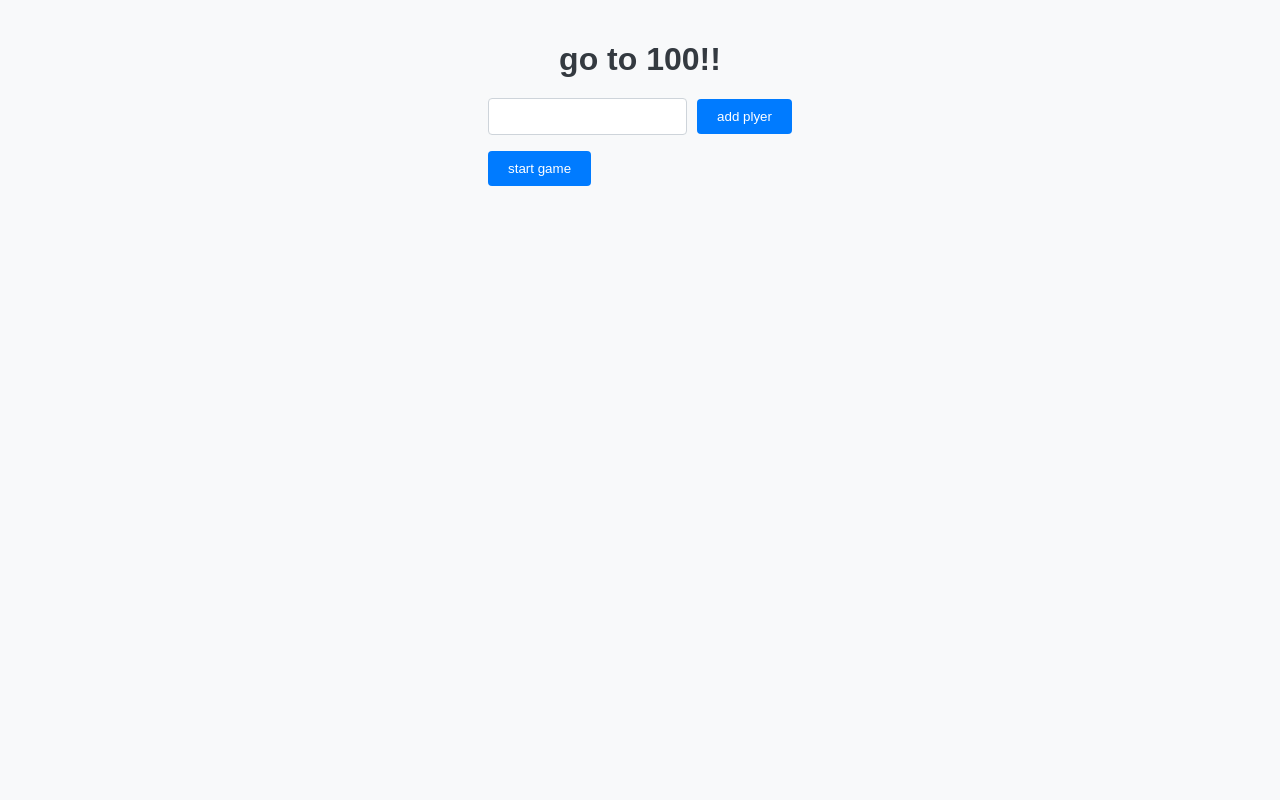
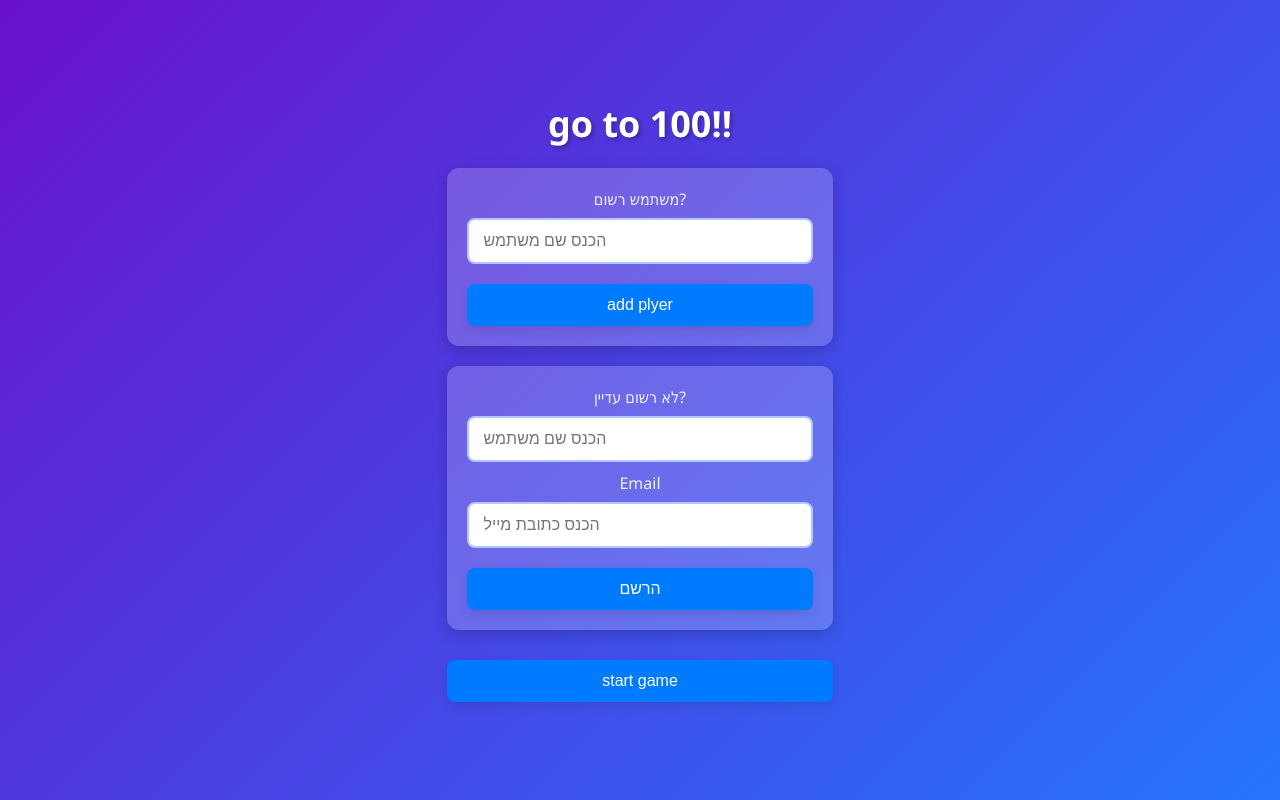
Before and after one commit to Simcha-b/get-to-100, a React (Create React App) app: page / in a window 1280 px wide. Built offline with nearby package versions, Linux system fonts and the light colour scheme.

Commit message:
add BigThree

```diff
--- a/src/App.css
+++ b/src/App.css
@@ -1,70 +1,165 @@
+* {
+  margin: 0;
+  padding: 0;
+  box-sizing: border-box;
+}
+
+/* עיצוב גוף הדף */
 body {
-    font-family: Arial, sans-serif;
-    background-color: #F8F9FA;
-    margin: 0;
-    padding: 20px;
+  font-family: 'Segoe UI', Tahoma, Geneva, Verdana, sans-serif;
+  background: linear-gradient(135deg, #6a11cb, #2575fc);
+  color: #ffffff;
   display: flex;
   justify-content: center;
+  align-items: center;
+  height: 100vh;
+  text-align: center;
+  padding: 20px;
 }
+
+/* עיצוב כותרות */
 h1 {
-    color: #343A40;
-    text-align: center;
+  font-size: 36px;
   margin-bottom: 20px;
+  font-weight: bold;
+  text-shadow: 2px 2px 4px rgba(0, 0, 0, 0.3);
 }
-  input {
-    padding: 10px;
-    margin-right: 10px;
-    border: 1px solid #CED4DA;
-    border-radius: 4px;
+
+h2 {
+  font-size: 24px;
+  margin-bottom: 10px;
+  font-weight: bold;
 }
+
+/* עיצוב טפסים */
+form {
+  background-color: rgba(255, 255, 255, 0.2);
+  padding: 20px;
+  border-radius: 12px;
+  box-shadow: 0 4px 15px rgba(0, 0, 0, 0.2);
+  margin-bottom: 20px;
+  width: 100%;
+  max-width: 400px;
+}
+
+form label {
+  display: block;
+  margin-bottom: 8px;
+  font-size: 16px;
+  color: #f1f1f1;
+}
+
+form input {
+  padding: 12px 15px;
+  margin-bottom: 10px;
+  border: 2px solid #b3c6ff;
+  border-radius: 8px;
+  font-size: 16px;
+  outline: none;
+  transition: border-color 0.3s ease;
+  width: 100%;
+}
+
+form input:focus {
+  border-color: #80aaff;
+}
+
+/* עיצוב כפתורים */
 button {
-    padding: 10px 20px;
+  padding: 12px 20px;
   border: none;
-    border-radius: 4px;
+  border-radius: 8px;
   background-color: #007BFF;
   color: white;
+  font-size: 16px;
   cursor: pointer;
+  box-shadow: 0 4px 10px rgba(0, 0, 0, 0.1);
+  transition: background-color 0.3s ease, transform 0.2s ease;
+  width: 100%;
+  box-sizing: border-box;
+  margin-top: 10px;
 }
+
 button:hover {
   background-color: #0056B3;
+  transform: translateY(-2px);
 }
-  .player-registration {
-    text-align: center;
-    margin-bottom: 20px;
+
+/* עיצוב מיוחד לכפתור ההתחלה */
+.start-game-button {
+  background-color: #00c853;
 }
-  .player-list {
+
+.start-game-button:hover {
+  background-color: #00a152;
+}
+
+/* עיצוב לרשימת שחקנים */
+.plyaerlist ul {
   list-style-type: none;
   padding: 0;
-    margin: 0;
 }
-  .player-list li {
-    padding: 5px;
-    border-bottom: 1px solid #CED4DA;
+
+.plyaerlist li {
+  padding: 8px;
+  background-color: rgba(255, 255, 255, 0.2);
+  border: 1px solid #b3c6ff;
+  margin-bottom: 6px;
+  border-radius: 8px;
+  color: #ffffff;
+  font-size: 16px;
 }
+
+/* עיצוב ללוח המשחק */
 .game-board {
   display: flex;
   flex-wrap: wrap;
   justify-content: space-around;
 }
+
 .player-board {
-    border: 1px solid #CED4DA;
-    border-radius: 4px;
-    padding: 10px;
-    margin: 10px;
+  border: 3px solid #CED4DA;
+  border-radius: 12px;
+  padding: 20px;
+  margin: 20px;
   width: 250px;
   background-color: white;
+  color: #343A40;
   text-align: center;
+  box-shadow: 0 4px 15px rgba(0, 0, 0, 0.2);
 }
+
 .player-board.active {
-    border-color: #DC3545;
+  border-color: #35dc59;
+  box-shadow: 0 4px 15px rgba(0, 255, 0, 0.4);
 }
-  .player-board h2 {
+
+.player-board p {
   font-size: 18px;
-    margin: 0 0 10px 0;
-  }
-  .player-board p {
   margin: 5px 0;
 }
+
 .player-board button {
   margin: 5px;
 }
+
+/* עיצוב לרשימת שלושת המובילים */
+.big-three {
+  margin-top: 20px;
+}
+
+.big-three ul {
+  list-style-type: none;
+  padding: 0;
+}
+
+.big-three li {
+  padding: 10px;
+  background-color: rgba(0, 123, 255, 0.2);
+  border: 2px solid #007BFF;
+  margin-bottom: 8px;
+  border-radius: 12px;
+  color: #ffffff;
+  font-size: 18px;
+  font-weight: bold;
+}
--- /dev/null
+++ b/src/components/BigThree.jsx
@@ -0,0 +1,30 @@
+import React from "react";
+
+function BigThree() {
+  const allPlayers = JSON.parse(localStorage.getItem("allPlayers")) || [];
+
+  const playersWithAvgScores = allPlayers.map((player) => {
+    const totalScore = player.score.reduce((acc, curr) => acc + curr, 0);
+    const avgScore = totalScore / player.score.length;
+    return { ...player, avgScore };
+  });
+
+  const topThreePlayers = playersWithAvgScores
+    .sort((a, b) => a.avgScore - b.avgScore)
+    .slice(0, 3);
+
+  return  (
+    <div className="big-three">
+      <h2>Top 3 Players</h2>
+      <ol>
+        {topThreePlayers.map((player, index) => (
+          <li key={index}>
+            {player.name} - Average Score: {player.avgScore.toFixed(2)}
+          </li>
+        ))}
+      </ol>
+    </div>
+  );
+}
+
+export default BigThree;
--- a/src/components/GameBoard.jsx
+++ b/src/components/GameBoard.jsx
@@ -3,9 +3,8 @@ import PlayerBoard from "./PlayerBoard";
 
 function GameBoard({ players }) {
   const [currentPlayer, setCurrentPlayer] = useState(0);
-  const [newPlayers, setNewPlayers ] = useState([...players])
+  const [newPlayers, setNewPlayers] = useState([...players]);
   const player = newPlayers[currentPlayer];
-
 
   return (
     <div className="game-board">
--- a/src/components/ManageGame.jsx
+++ b/src/components/ManageGame.jsx
@@ -1,7 +1,7 @@
 import React, { useState } from "react";
 import PlayerRegistration from "./PlayerRegistration";
 import GameBoard from "./GameBoard";
-
+import BigThree from "./BigThree";
 function ManageGame() {
   const [players, setPlyers] = useState([]);
   const [start, setStart] = useState(false);
@@ -17,6 +17,7 @@ function ManageGame() {
         />
       )}
       {start && <GameBoard players={players} />}
+      {start&&<BigThree className="big-three"/>}
     </div>
   );
 }
--- a/src/components/PlayerRegistration.jsx
+++ b/src/components/PlayerRegistration.jsx
@@ -1,36 +1,95 @@
 import React, { useState } from "react";
 import { getRandomNumber } from "./uitilis";
+// import "./Reg.css";
 
 function PlayerRegistration({ setStart, players, setPlyers }) {
   const [namePlayer, setNamePlayer] = useState("");
+  const [nameNewPlayer, setNameNewPlayer] = useState("");
+  const [emailNewPlayer, setEmailNewPlayer] = useState("");
+  const [sighup, setSighup] = useState(true);
+
+  const handleSubmit = (e) => {
+    e.preventDefault();
+    if (namePlayer.trim().length >= 3) {
+      addPlyer();
+    }
+  };
+
   const addPlyer = () => {
+    let allPlayers = JSON.parse(localStorage.getItem("allPlayers"));
+    allPlayers.forEach((p) => {
+      if (p.name === namePlayer) {
         let newPlyer = {
           name: namePlayer,
           number: getRandomNumber(),
           // steps: 0,
-      score: 0,
+          score: p.score,
           state: true,
         };
-
         setPlyers((prevPlayers) => {
           const updatedPlayers = [...prevPlayers, newPlyer];
           localStorage.setItem("players", JSON.stringify(updatedPlayers));
           setNamePlayer("");
           return updatedPlayers;
         });
+      }
+    });
+  };
+
+  const handleSubmit2 = (e) => {
+    e.preventDefault();
+    let newP = {
+      name: nameNewPlayer,
+      email: emailNewPlayer,
+      score:[],
+    };
+    let allPlayers = JSON.parse(localStorage.getItem("allPlayers")) || [];
+    allPlayers.push(newP);
+    localStorage.setItem("allPlayers", JSON.stringify(allPlayers));
+    setSighup(false);
   };
 
   return (
     <div>
+      <form onSubmit={handleSubmit} className="sigh-in">
+        <label htmlFor="plyer">משתמש רשום?</label>
         <input
           type="text"
           value={namePlayer}
           minLength={3}
+          required
+          placeholder="הכנס שם משתמש"
           onChange={(e) => {
             setNamePlayer(e.target.value);
           }}
         />
-      <button onClick={addPlyer}>add plyer</button>
+        <button type="submit">add plyer</button>
+      </form>
+
+      <form
+        onSubmit={handleSubmit2}
+        className="sigh-up"
+        style={{ display: sighup ? "inline-block" : "none" }}
+      >
+        <label htmlFor="new">לא רשום עדיין?</label>
+        <input
+          type="text"
+          value={nameNewPlayer}
+          minLength={3}
+          required
+          placeholder="הכנס שם משתמש"
+          onChange={(e) => setNameNewPlayer(e.target.value)}
+        />
+        <label htmlFor="emailNew">Email</label>
+        <input
+          type="email"
+          value={emailNewPlayer}
+          required
+          placeholder="הכנס כתובת מייל"
+          onChange={(e) => setEmailNewPlayer(e.target.value)}
+        />
+        <button type="submit">הרשם</button>
+      </form>
       <div className="plyaerlist">
         <ul>
           {players.map((p, i) => (
@@ -38,7 +97,17 @@ function PlayerRegistration({ setStart, players, setPlyers }) {
           ))}
         </ul>
       </div>
-      <button onClick={() => setStart(true)}>start game</button>
+      <button
+        onClick={() => {
+          if (players.length > 0) {
+            setStart(true);
+          } else {
+            alert("לפחות שחקן אחד!!");
+          }
+        }}
+      >
+        start game
+      </button>
     </div>
   );
 }
--- /dev/null
+++ b/src/components/Reg.css
@@ -0,0 +1,104 @@
+body {
+    font-family: 'Segoe UI', Tahoma, Geneva, Verdana, sans-serif;
+    background: linear-gradient(135deg, #6a11cb, #2575fc);
+    margin: 0;
+    padding: 0;
+    display: flex;
+    justify-content: center;
+    align-items: center;
+    height: 100vh;
+    color: #ffffff;
+  }
+
+  form {
+    background-color: rgba(255, 255, 255, 0.2);
+    padding: 20px;
+    border-radius: 12px;
+    box-shadow: 0 4px 15px rgba(0, 0, 0, 0.2);
+    margin-bottom: 20px;
+    width: 100%;
+    max-width: 400px;
+    text-align: center;
+  }
+
+  form label {
+    display: block;
+    margin-bottom: 8px;
+    font-size: 16px;
+    color: #f1f1f1;
+  }
+
+  form input {
+    padding: 12px 15px;
+    margin-bottom: 10px;
+    border: 2px solid #b3c6ff;
+    border-radius: 8px;
+    font-size: 16px;
+    outline: none;
+    transition: border-color 0.3s ease;
+    width: 100%;
+    box-sizing: border-box;
+  }
+
+  form input:focus {
+    border-color: #80aaff;
+  }
+
+  form button {
+    padding: 12px 20px;
+    border: none;
+    border-radius: 8px;
+    background-color: #007BFF;
+    color: white;
+    font-size: 16px;
+    cursor: pointer;
+    box-shadow: 0 4px 10px rgba(0, 0, 0, 0.1);
+    transition: background-color 0.3s ease, transform 0.2s ease;
+    width: 100%;
+    box-sizing: border-box;
+  }
+
+  form button:hover {
+    background-color: #0056B3;
+    transform: translateY(-2px);
+  }
+
+  .plyaerlist ul {
+    list-style: none;
+    padding: 0;
+    margin: 0;
+    text-align: left;
+  }
+
+  .plyaerlist li {
+    padding: 10px;
+    margin: 5px 0;
+    background-color: rgba(255, 255, 255, 0.1);
+    border-radius: 8px;
+    font-size: 18px;
+  }
+
+  .plyaerlist {
+    max-width: 400px;
+    margin: 0 auto;
+  }
+
+  button {
+    margin-top: 20px;
+    padding: 12px 20px;
+    border: none;
+    border-radius: 8px;
+    background-color: #00c853;
+    color: white;
+    font-size: 16px;
+    cursor: pointer;
+    box-shadow: 0 4px 10px rgba(0, 0, 0, 0.1);
+    transition: background-color 0.3s ease, transform 0.2s ease;
+    width: 100%;
+    box-sizing: border-box;
+  }
+
+  button:hover {
+    background-color: #00a152;
+    transform: translateY(-2px);
+  }
--- a/src/index.js
+++ b/src/index.js
@@ -6,9 +6,9 @@ import reportWebVitals from './reportWebVitals';
 
 const root = ReactDOM.createRoot(document.getElementById('root'));
 root.render(
-  <React.StrictMode>
+  // <React.StrictMode>
     <App />
-  </React.StrictMode>
+  // </React.StrictMode>
 );
 
 // If you want to start measuring performance in your app, pass a function
```
Also changed, not shown: src/components/PlayerBoard.jsx (+45 -16 lines). Lines whose indentation alone changed are shown as unchanged.
